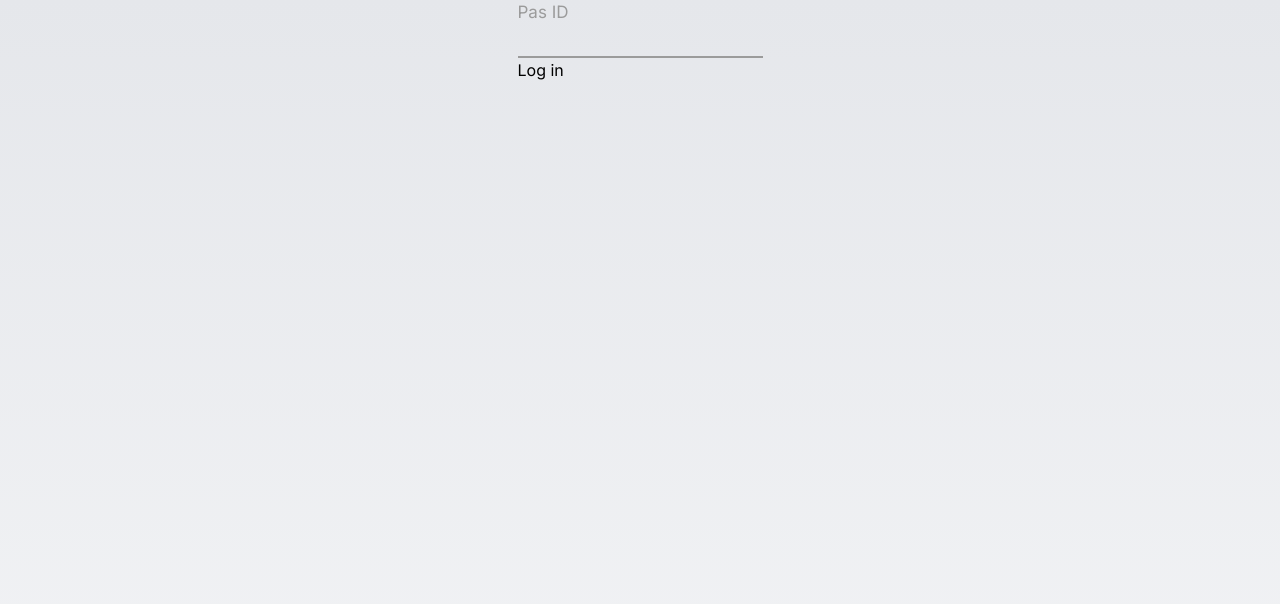
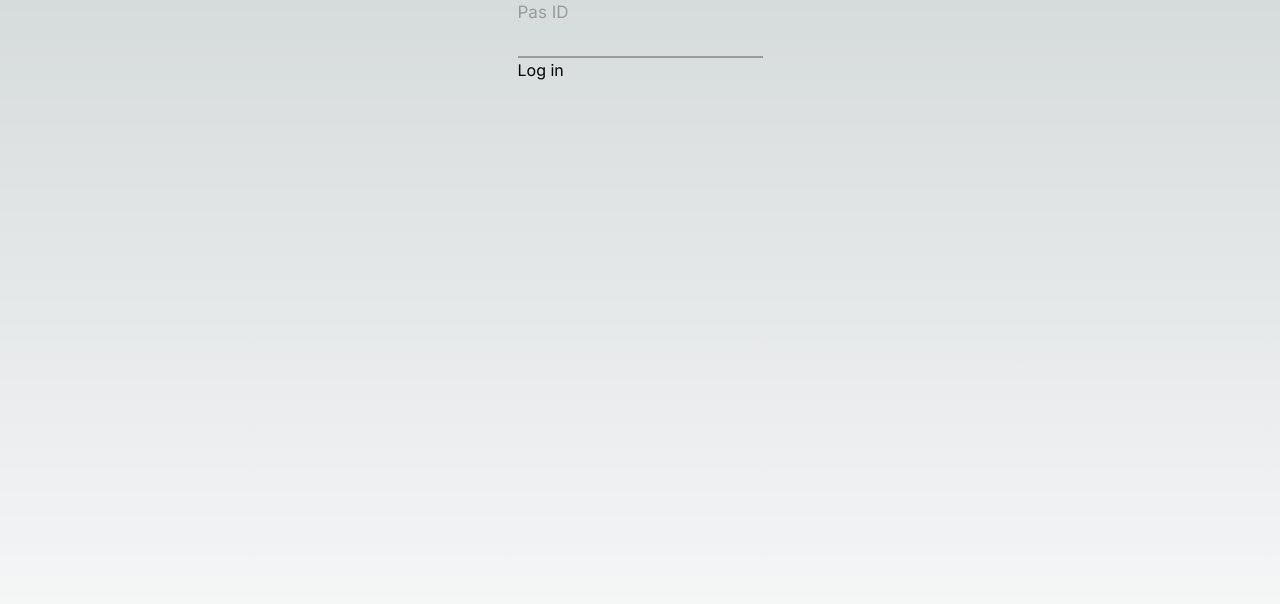
Before and after one commit to Sintayu-de-Kuiper/inventory-management-system, a Next.js app: page / in a window 1280 px wide. Shown: the top 604 px of the page. Built offline with nearby package versions, Linux system fonts and the light colour scheme.

Commit message:
Add colors to config

```diff
--- a/tailwind.config.ts
+++ b/tailwind.config.ts
@@ -7,12 +7,11 @@
     "./src/app/**/*.{js,ts,jsx,tsx,mdx}",
   ],
   theme: {
-    extend: {
-      backgroundImage: {
-        "gradient-radial": "radial-gradient(var(--tw-gradient-stops))",
-        "gradient-conic":
-          "conic-gradient(from 180deg at 50% 50%, var(--tw-gradient-stops))",
-      },
+    colors: {
+      primary: "#ffffff",
+      secondary: "#000000",
+      accent: "#6E71B6",
+      gray: "#F2F2F2",
     },
   },
   plugins: [],
```
